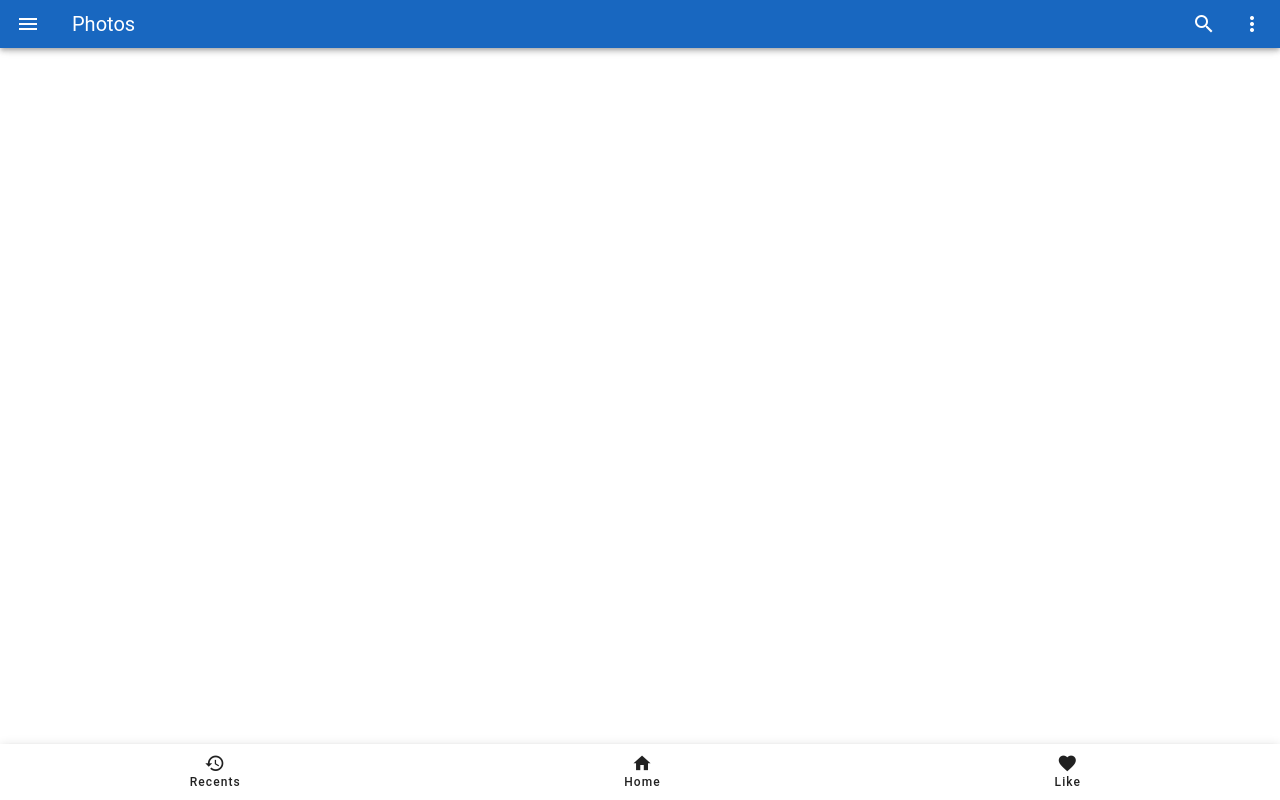
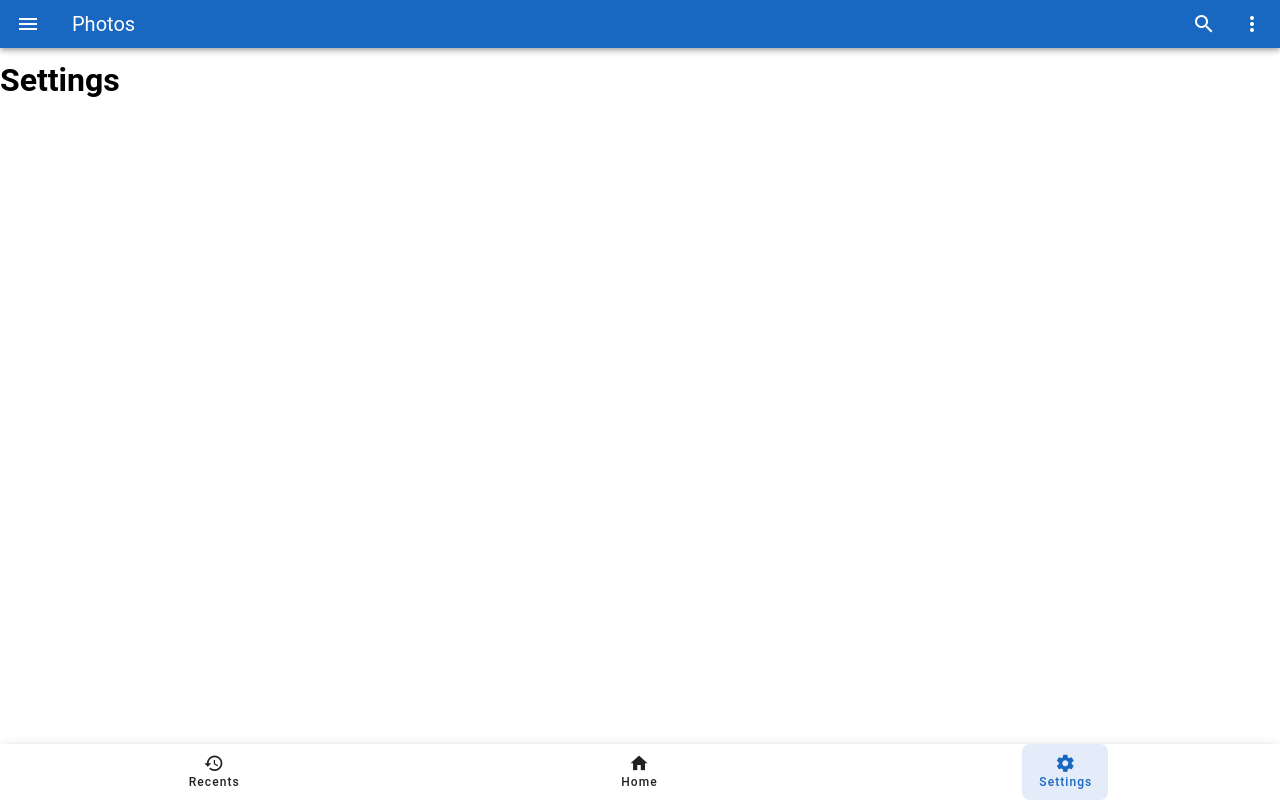
Before and after one commit to squach90/Vue-App-Gallerey, a Vue app: page /settings in a window 1280 px wide. Built offline with nearby package versions, Linux system fonts and the light colour scheme.

Commit message:
Add Settings Page

```diff
--- a/src/App.vue
+++ b/src/App.vue
@@ -13,10 +13,10 @@
         Home
       </v-btn>
 
-      <v-btn rounded="lg">
-        <v-icon>mdi-heart</v-icon>
+      <v-btn rounded="lg" to="/settings">
+        <v-icon>mdi-cog</v-icon>
 
-        Like
+        Settings
       </v-btn>
     </v-bottom-navigation>
   </v-layout>
--- /dev/null
+++ b/src/components/Settings.vue
@@ -0,0 +1,5 @@
+<template>
+    <h1>Settings</h1>
+</template>
+
+<script></script>
--- a/src/router.js
+++ b/src/router.js
@@ -1,10 +1,12 @@
 import { createRouter, createWebHistory } from 'vue-router'
 import Page2 from './components/AboutUs.vue'
+import Settings from './components/Settings.vue'
 import Home from './App.vue'
 
 const routes = [
   { path: '/page2', component: Page2 },
-  { path: '/home', component: Home }
+  { path: '/home', component: Home },
+  { path: '/settings', component: Settings }
 ]
 
 const router = createRouter({
```
